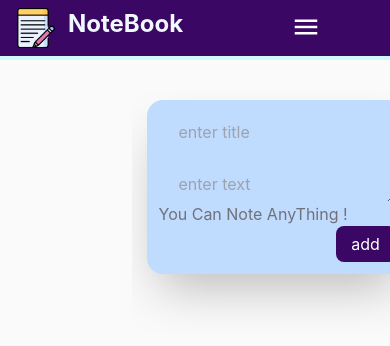
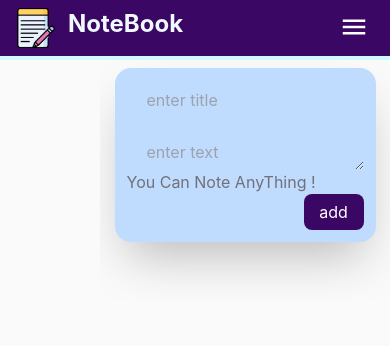
Before and after one commit to patelrishi/my-notes-app, a React (Create React App) app: page / in a window 390 px wide. Shown: the top 346 px of the page. Built offline with nearby package versions, Linux system fonts and the light colour scheme.

Commit message:
adjusting card size

```diff
--- a/src/Pages/Home/Home.jsx
+++ b/src/Pages/Home/Home.jsx
@@ -39,13 +39,13 @@ export const Home = ({open, setOpen}) => {
       <div className='flex min-h-screen'>
 
         {/*Desktop view */}
-        <aside className='hidden md:block w-54 shrink-0'>
+        <aside className='hidden md:block w-54'>
           <Sidebar />
         </aside>
 
         {/*Mobile view */}
-        <aside  className={` fixted top-[56px] left-0  z-50 h-[calc(30vh-56px)]
-                          w-[100px] sm:w-[100px] bg-violet-100 md:hidden
+        <aside  className={` top-[56px] left-0  z-10 h-[calc(30vh-56px)]
+                          w-[100px] sm:w-[100px] bg-violet-0 md:hidden
                           transform transition-transform duration-500
                           ${open ? "translate-x-0" : "-translate-x-full"}`} >
           <Sidebar />
@@ -53,9 +53,9 @@ export const Home = ({open, setOpen}) => {
 
       <main className='flex-1 gap-3 overflow-x-hidden'> {/*flex flex-col w-[330px] mt-2 self-center relative */}
 
-        <div className='m-8 overflow-hidden w-full' >
+        <div className='m-0 overflow-hidden w-full' >
           <div className=' '>
-            <div className=' flex flex-col w-full max-w-[90%] max-w-[250px] sm:max-w-[300px] md:max-w-[500px] lg:max-w-[500px] p-3 mt-2 justify-self-center shadow-2xl rounded-2xl bg-blue-200'>
+            <div className=' flex flex-col w-full max-w-[90%] max-w-[260px] sm:max-w-[300px] md:max-w-[500px] lg:max-w-[500px] p-3 mt-2 justify-self-center shadow-2xl rounded-2xl bg-blue-200'>
               <input value={title} className='border-none p-5 bg-blue-200 outline-none h-[10px] sm:h-[20px] md:h-[50px]  md:text-2xl focus:outline-none rounded-t-2xl' placeholder='enter title' onChange={onTitleChange} />
               <textarea value={text} className='border-none p-5 h-[50px] sm:h-[50px] md:h-[100px] bg-blue-200 focus:outline-none  md:text-2xl rounded-b-2xl ' placeholder='enter text' onChange={onTextChange} />
               <span className=' sm:mt-2 md:-mt-8 sm:text-1xl md:text-3xl text-zinc-500 ' >You Can Note AnyThing !</span>
@@ -91,7 +91,7 @@ export const Home = ({open, setOpen}) => {
             }
 
             { //this is unpinned part
-              UnpinnedNotes?.length > 0 && <h3>other Notes</h3>
+              pinnedNotes?.length > 0 && <h3>other Notes</h3>
             }
             <div className='flex flex-wrap'>
               {
--- a/src/components/Navbar/Navbar.jsx
+++ b/src/components/Navbar/Navbar.jsx
@@ -12,7 +12,7 @@ export const Navbar = ({open, setOpen}) => {
 
             {/*hamburger */}
 
-            <button className='md:hidden text-white ml-24' onClick={()=>setOpen(!open)}>
+            <button className='md:hidden text-white ml-36' onClick={()=>setOpen(!open)}>
                 <span className="material-icons text-3xl"> menu </span>
             </button>
         </header>
--- a/src/components/NotesCard/NotesCard.jsx
+++ b/src/components/NotesCard/NotesCard.jsx
@@ -67,7 +67,7 @@ export const NotesCard = ({ title, text, id, ispinned }) => { // this all are co
   }
   return (
     <>
-      <div className=' m-2 md:m-5 rounded-2xl  shadow-xl border bg-green-100  md:w-[300px]'>
+      <div className=' m-2 md:m-5 rounded-2xl  shadow-xl border bg-green-100 w-[200px] sm:w-[250px] md:w-[300px]'>
         <div className=' flex flex-wrap justify-between h-[55px] '>
           <p className="p-3" >{title}</p>
           { //this logic is card is there in ARCHIVE or IMP or BIN  then "pin symbol" is not visble otherwise visisble
```
Also changed, not shown: src/components/Sidebar/Sidebar.jsx (+4 -4 lines).
